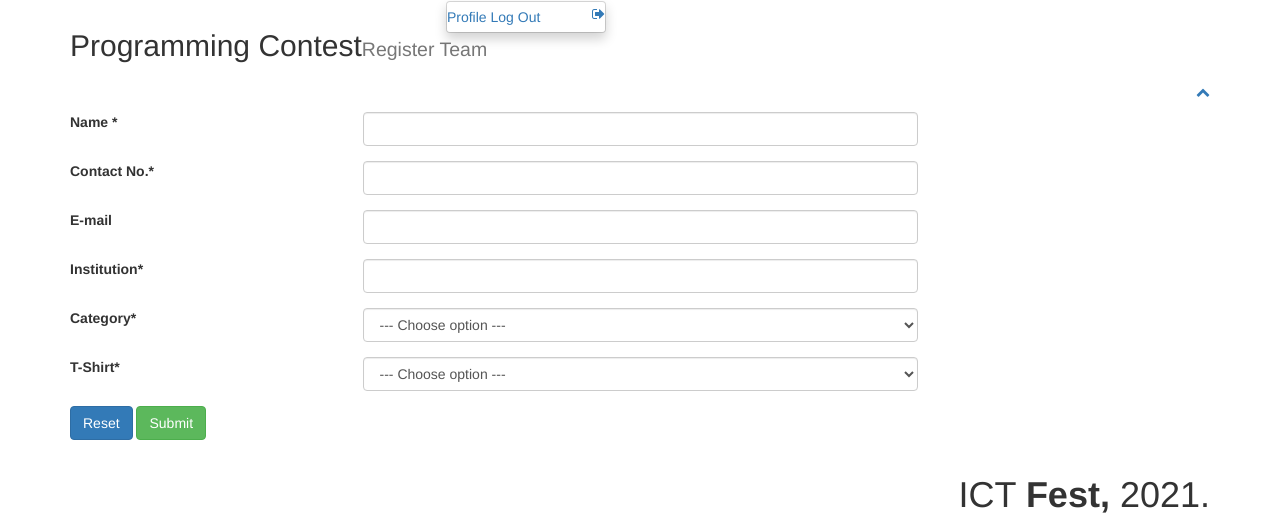
After one commit to ratulMahjabin/server-programming-lab, a Node server app: page /progContest/register in a window 1280 px wide. The commit adds this page. Shown: the part 1150-1675 px from the top of the page. Run offline with Node 20, Linux system fonts and the light colour scheme; the visitor is signed in with stand-in values (Sample User, id 1); some libraries are stand-ins or nearby versions.

Commit message:
programming contest added to the sidebar

```diff
--- a/Lab4_180042123/Fest2021/app.js
+++ b/Lab4_180042123/Fest2021/app.js
@@ -45,8 +45,10 @@ app.use(express.urlencoded({ extended: false }))
 const indexRoutes = require('./routes/index.routes')
 const userRoutes = require('./routes/users.routes')
 const MORoutes = require('./routes/mathOlympiad.routes')
+const PCRoutes = require('./routes/progContest.routes')
 app.use(indexRoutes)
 app.use('/users', userRoutes)
 app.use('/MathOlympiad', MORoutes)
 app.use('/MathOlympiad/Edit', express.static('Public'), MORoutes)
+app.use('/progContest', PCRoutes)
 module.exports = app
--- /dev/null
+++ b/Lab4_180042123/Fest2021/controllers/progContest.controller.js
@@ -0,0 +1,5 @@
+const getPC = (req, res) => {
+  res.render('prog-contest/register.ejs')
+}
+
+module.exports = { getPC }
--- /dev/null
+++ b/Lab4_180042123/Fest2021/views/admin-pages/pc/register-content.ejs
@@ -0,0 +1,137 @@
+<div class="right_col" role="main">
+  <div class="">
+    <div class="clearfix"></div>
+    <div class="row">
+      <div class="col-md-12 col-sm-12">
+        <div class="x_panel">
+          <div class="x_title">
+            <h2>Programming Contest<small>Register Team</small></h2>
+            <ul class="nav navbar-right panel_toolbox">
+              <li>
+                <a class="collapse-link"><i class="fa fa-chevron-up"></i></a>
+              </li>
+            </ul>
+
+            <div class="clearfix"></div>
+          </div>
+          <div class="x_content">
+            <form
+              method="POST"
+              action="/MathOlympiad/register"
+              id="demo-form2"
+              data-parsley-validate
+              class="form-horizontal form-label-left"
+            >
+              <div class="item form-group">
+                <label
+                  class="col-form-label col-md-3 col-sm-3 label-align"
+                  for="first-name"
+                  >Name <span class="required">*</span>
+                </label>
+                <div class="col-md-6 col-sm-6">
+                  <input
+                    type="text"
+                    id="name"
+                    name="name"
+                    required="required"
+                    class="form-control"
+                  />
+                </div>
+              </div>
+
+              <div class="item form-group">
+                <label
+                  class="col-form-label col-md-3 col-sm-3 label-align"
+                  for="first-name"
+                  >Contact No.<span class="required">*</span>
+                </label>
+                <div class="col-md-6 col-sm-6">
+                  <input
+                    type="text"
+                    id="contact"
+                    name="contact"
+                    required="required"
+                    class="form-control"
+                  />
+                </div>
+              </div>
+
+              <div class="item form-group">
+                <label
+                  class="col-form-label col-md-3 col-sm-3 label-align"
+                  for="first-name"
+                  >E-mail
+                </label>
+                <div class="col-md-6 col-sm-6">
+                  <input
+                    type="email"
+                    id="email"
+                    name="email"
+                    class="form-control"
+                  />
+                </div>
+              </div>
+
+              <div class="item form-group">
+                <label
+                  class="col-form-label col-md-3 col-sm-3 label-align"
+                  for="first-name"
+                  >Institution<span class="required">*</span>
+                </label>
+                <div class="col-md-6 col-sm-6">
+                  <input
+                    type="text"
+                    id="institution"
+                    name="institution"
+                    required="required"
+                    class="form-control"
+                  />
+                </div>
+              </div>
+
+              <div class="item form-group">
+                <label
+                  class="col-form-label col-md-3 col-sm-3 label-align"
+                  for="first-name"
+                  >Category<span class="required">*</span>
+                </label>
+                <div class="col-md-6 col-sm-6">
+                  <select class="form-control" id="category" name="category">
+                    <option>--- Choose option ---</option>
+                    <option value="School">School</option>
+                    <option value="College">College</option>
+                    <option value="University">University</option>
+                  </select>
+                </div>
+              </div>
+
+              <div class="item form-group">
+                <label
+                  class="col-form-label col-md-3 col-sm-3 label-align"
+                  for="first-name"
+                  >T-Shirt<span class="required">*</span>
+                </label>
+                <div class="col-md-6 col-sm-6">
+                  <select class="form-control" id="tshirt" name="tshirt">
+                    <option>--- Choose option ---</option>
+                    <option value="M">Medium</option>
+                    <option value="L">Large</option>
+                    <option value="XL">Extra Large</option>
+                  </select>
+                </div>
+              </div>
+
+              <div class="ln_solid"></div>
+              <div class="item form-group">
+                <div class="col-md-6 col-sm-6 offset-md-3">
+                  <button class="btn btn-primary" type="reset">Reset</button>
+                  <button type="submit" class="btn btn-success">Submit</button>
+                </div>
+              </div>
+            </form>
+          </div>
+        </div>
+      </div>
+    </div>
+  </div>
+</div>
--- a/Lab4_180042123/Fest2021/views/admin-partials/sidebar.ejs
+++ b/Lab4_180042123/Fest2021/views/admin-partials/sidebar.ejs
@@ -47,6 +47,19 @@
               </li>
             </ul>
           </li>
+
+          <li>
+            <a
+              ><i class="fa fa-newspaper-o"></i> Programming Contest
+              <span class="fa fa-chevron-down"></span
+            ></a>
+            <ul class="nav child_menu">
+              <li><a href="/progContest/register">Register Team</a></li>
+              <li>
+                <a href="/progContest/list">Team List</a>
+              </li>
+            </ul>
+          </li>
         </ul>
       </div>
     </div>
--- a/Lab4_180042123/Fest2021/views/news/add-news.ejs
+++ b/Lab4_180042123/Fest2021/views/prog-contest/register.ejs
@@ -12,7 +12,7 @@
         <!-- /top navigation -->
 
         <!-- page content -->
-        <%- include('../admin-pages/add-news-content.ejs') %>
+        <%- include('../admin-pages/pc/register-content.ejs') %>
         <!-- /page content -->
 
         <!-- footer content -->
```
Also changed, not shown: Lab4_180042123/Fest2021/routes/progContest.routes.js (added, +13 -0 lines), Lab4_180042123/Fest2021/views/news/news-list.ejs (deleted, +0 -25 lines).
